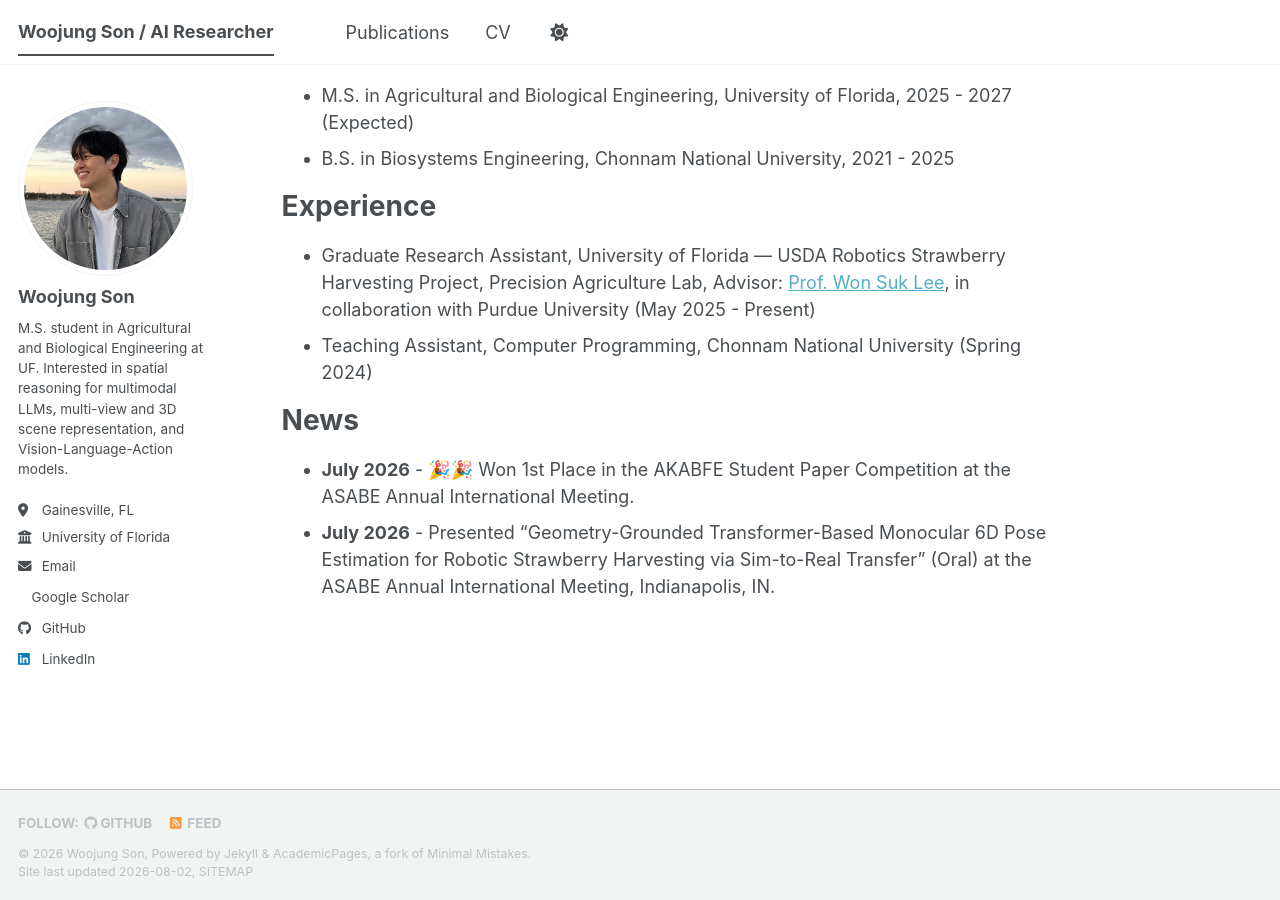
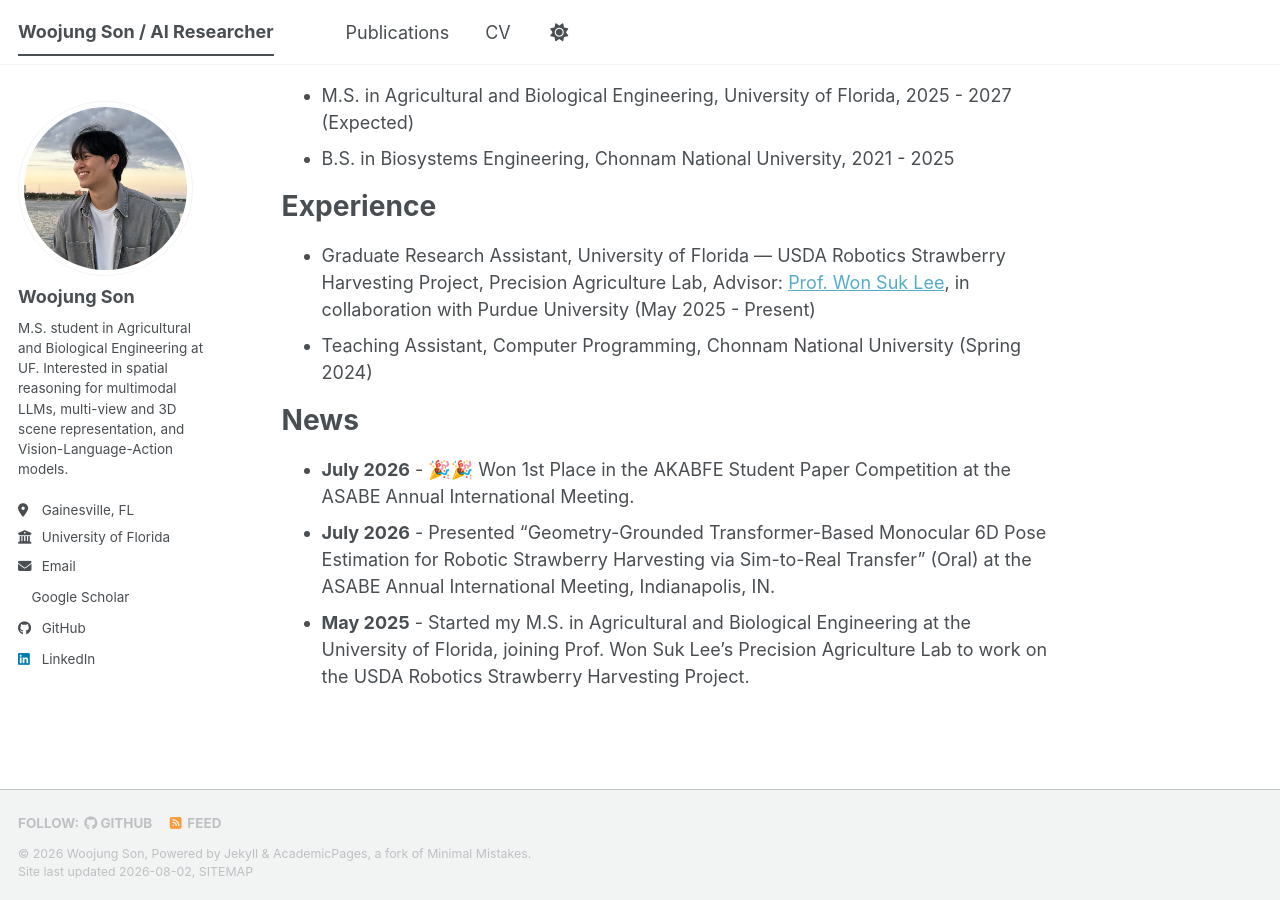
Before and after one commit to wjson2435/wjson2435.github.io, a Jekyll site: the page built from _pages/about.md, in a window 1280 px wide and 900 px high, scrolled down 609 px. Built offline with Jekyll 4.4.1, drawn with Linux system fonts in a browser that asks for light colours; a style sheet for code colours, icons or effects is not loaded.

Commit message:
Add May 2025 news entry for start of M.S. program
Co-Authored-By: Claude Opus 5 <noreply@anthropic.com>

```diff
--- a/_pages/about.md
+++ b/_pages/about.md
@@ -29,3 +29,4 @@ News
 ======
 * **July 2026** - 🎉🎉 Won 1st Place in the AKABFE Student Paper Competition at the ASABE Annual International Meeting.
 * **July 2026** - Presented "Geometry-Grounded Transformer-Based Monocular 6D Pose Estimation for Robotic Strawberry Harvesting via Sim-to-Real Transfer" (Oral) at the ASABE Annual International Meeting, Indianapolis, IN.
+* **May 2025** - Started my M.S. in Agricultural and Biological Engineering at the University of Florida, joining Prof. Won Suk Lee's Precision Agriculture Lab to work on the USDA Robotics Strawberry Harvesting Project.
```
